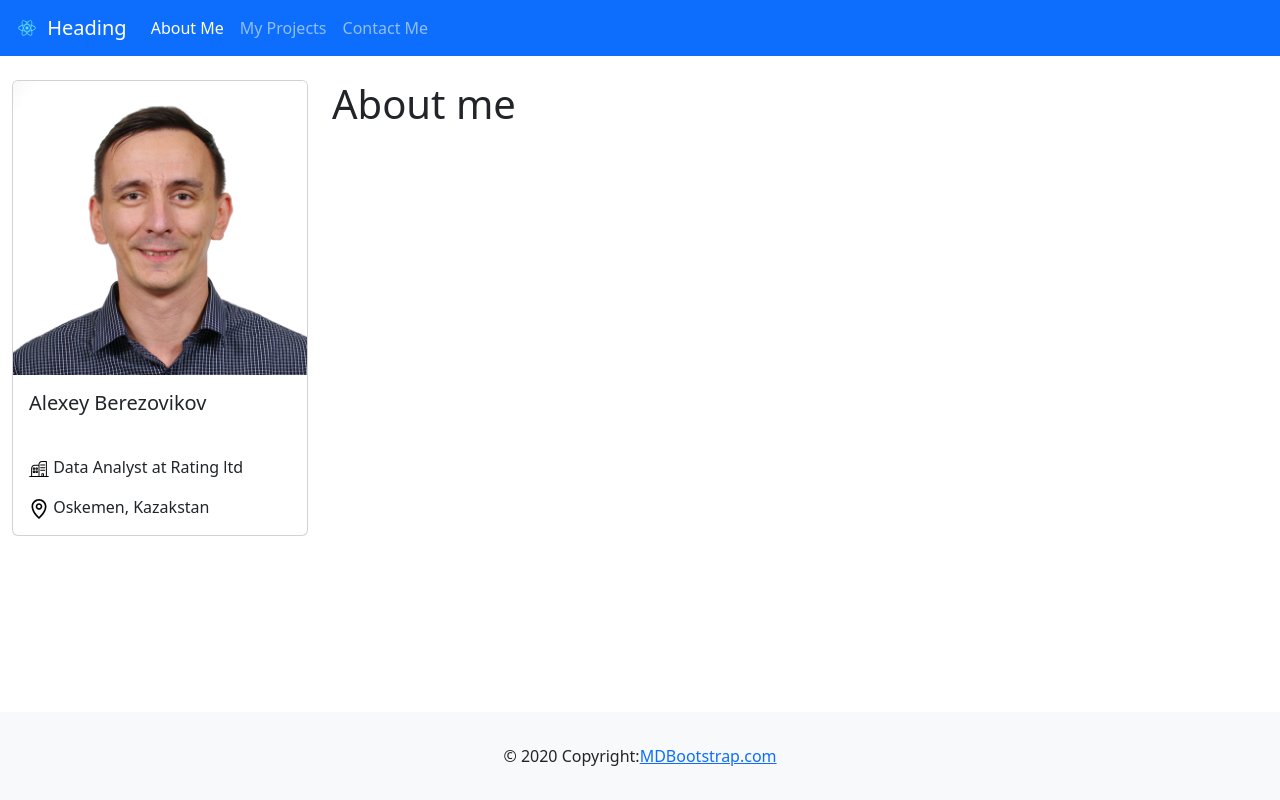
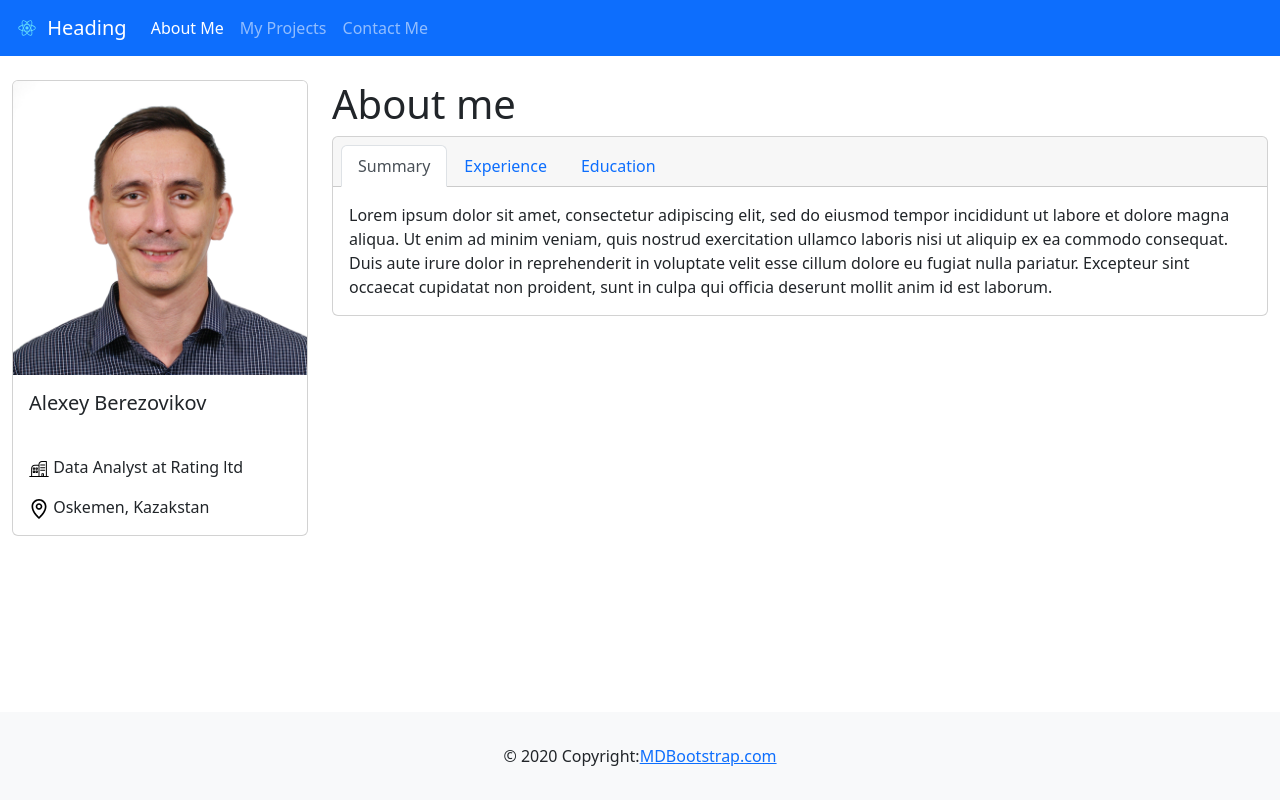
Before and after one commit to Berezovikov-A/profile-web-page, a React (Create React App) app: page / in a window 1280 px wide. Built offline with nearby package versions, Linux system fonts and the light colour scheme.

Commit message:
added tabs for bio

```diff
--- a/src/AboutMe.jsx
+++ b/src/AboutMe.jsx
@@ -1,9 +1,12 @@
 import ProfilePhoto from "./assets/ProfilePhoto.jpg"
 import WorkplaceIcon from "./assets/office-business-work-workplace-home-company-svgrepo-com.svg"
 import LocationIcon from "./assets/location-svgrepo-com.svg"
-import { Container, Row, Col, Card, Image } from "react-bootstrap"
+import { Container, Row, Col, Card, Image, Tab, Nav } from "react-bootstrap"
 
 export default function AboutMe() {
+
+    const dummy = "Lorem ipsum dolor sit amet, consectetur adipiscing elit, sed do eiusmod tempor incididunt ut labore et dolore magna aliqua. Ut enim ad minim veniam, quis nostrud exercitation ullamco laboris nisi ut aliquip ex ea commodo consequat. Duis aute irure dolor in reprehenderit in voluptate velit esse cillum dolore eu fugiat nulla pariatur. Excepteur sint occaecat cupidatat non proident, sunt in culpa qui officia deserunt mollit anim id est laborum."
+
     return (
         <div className="mt-4">
             <Container fluid>
@@ -20,9 +23,33 @@ export default function AboutMe() {
                             </Card.Body>
                         </Card>
                     </Col>
-                    <Col>
-                        <h1>About me</h1>
-                    </Col>
+                    <Tab.Container defaultActiveKey="bio">
+                        <Col>
+                            <h1>About me</h1>
+                            <Card>
+                                <Card.Header>
+                                    <Nav variant="tabs">
+                                        <Nav.Item>
+                                            <Nav.Link eventKey="bio">Summary</Nav.Link>
+                                        </Nav.Item>
+                                        <Nav.Item>
+                                            <Nav.Link eventKey="experience">Experience</Nav.Link>
+                                        </Nav.Item>
+                                        <Nav.Item>
+                                            <Nav.Link eventKey="education">Education</Nav.Link>
+                                        </Nav.Item>
+                                    </Nav>
+                                </Card.Header>
+                                <Card.Body>
+                                    <Tab.Content>
+                                        <Tab.Pane eventKey="bio">{dummy}</Tab.Pane>
+                                        <Tab.Pane eventKey="experience">{dummy}</Tab.Pane>
+                                        <Tab.Pane eventKey="education">{dummy}</Tab.Pane>
+                                    </Tab.Content>
+                                </Card.Body>
+                            </Card>
+                        </Col>
+                    </Tab.Container>
                 </Row>
             </Container>
        </div>
```
